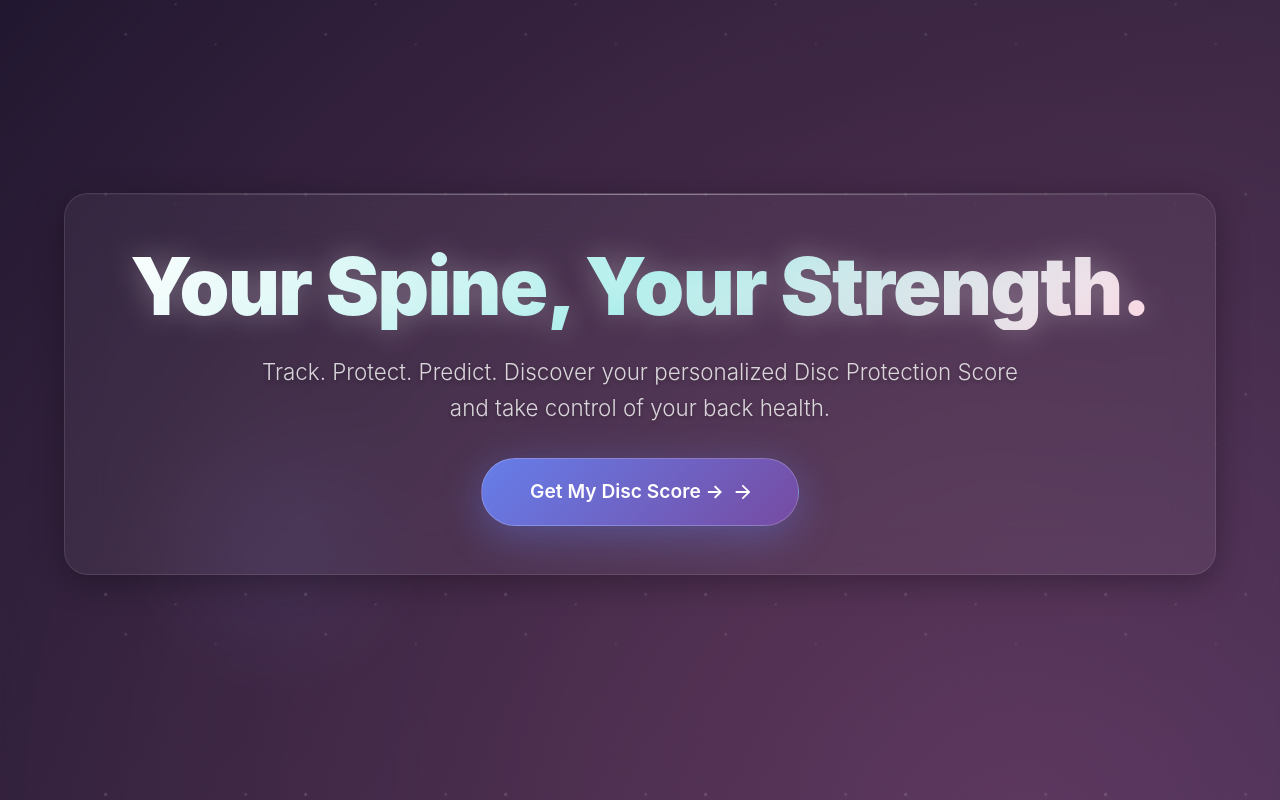
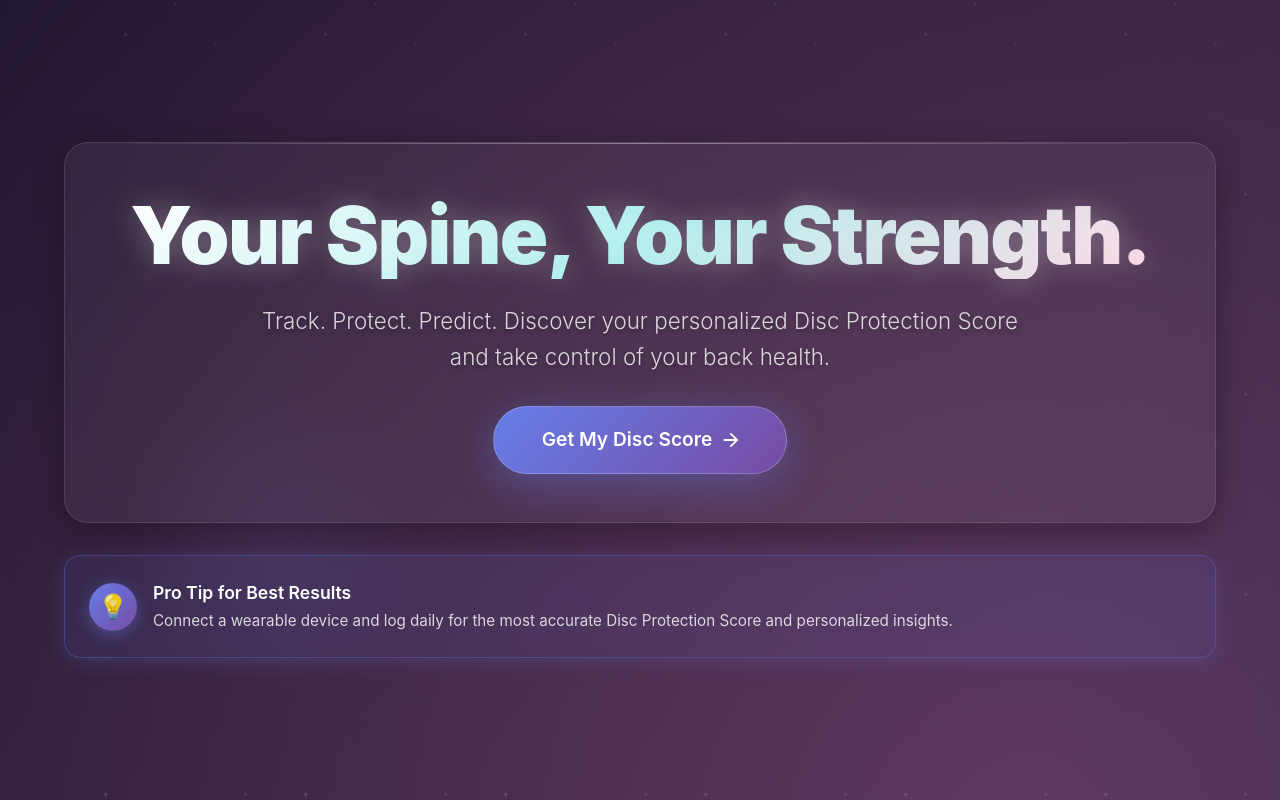
Before and after one commit to kabirshhaikh/fitspine-frontend, a React (Vite) app: page / in a window 1280 px wide. Built offline with nearby package versions, Linux system fonts and the light colour scheme; no server answers.

Commit message:
Added a new card on landings page to say wearable integration and manual entry will give best results. Added back to home page link on login and register page

```diff
--- a/src/pages/Landing.jsx
+++ b/src/pages/Landing.jsx
@@ -245,8 +245,63 @@ const Landing = () => {
                   },
                 }}
               >
-                Get My Disc Score →
+                Get My Disc Score
               </Button>
+            </Box>
+          </Box>
+
+          {/* Pro Tip Banner */}
+          <Box
+            sx={{
+              mt: 4,
+              p: 3,
+              background: 'rgba(102, 126, 234, 0.1)',
+              backdropFilter: 'blur(10px)',
+              border: '1px solid rgba(102, 126, 234, 0.3)',
+              borderRadius: '16px',
+              display: 'flex',
+              alignItems: 'center',
+              gap: 2,
+              boxShadow: '0 4px 20px rgba(102, 126, 234, 0.2)',
+            }}
+          >
+            <Box
+              sx={{
+                width: 48,
+                height: 48,
+                borderRadius: '50%',
+                background: 'linear-gradient(135deg, #667eea 0%, #764ba2 100%)',
+                display: 'flex',
+                alignItems: 'center',
+                justifyContent: 'center',
+                flexShrink: 0,
+                boxShadow: '0 4px 15px rgba(102, 126, 234, 0.4)',
+              }}
+            >
+              <Typography sx={{ fontSize: 24 }}>💡</Typography>
+            </Box>
+            <Box>
+              <Typography
+                variant="body1"
+                sx={{
+                  color: 'white',
+                  fontWeight: 600,
+                  fontSize: '1.1rem',
+                  mb: 0.5,
+                }}
+              >
+                Pro Tip for Best Results
+              </Typography>
+              <Typography
+                variant="body2"
+                sx={{
+                  color: 'rgba(255, 255, 255, 0.8)',
+                  fontSize: '0.95rem',
+                  lineHeight: 1.5,
+                }}
+              >
+                Connect a wearable device and log daily for the most accurate Disc Protection Score and personalized insights.
+              </Typography>
             </Box>
           </Box>
         </Container>
--- a/src/pages/auth/Login.jsx
+++ b/src/pages/auth/Login.jsx
@@ -166,6 +166,27 @@ const Login = () => {
         }}
       />
       <Container maxWidth="sm" sx={{ position: 'relative', zIndex: 2 }}>
+        {/* Back to Home Link */}
+        <Link
+          component={RouterLink}
+          to="/"
+          sx={{
+            display: 'inline-flex',
+            alignItems: 'center',
+            color: 'rgba(255, 255, 255, 0.8)',
+            textDecoration: 'none',
+            fontSize: '0.95rem',
+            mb: 3,
+            transition: 'all 0.3s ease',
+            '&:hover': {
+              color: 'white',
+              transform: 'translateX(-4px)',
+            },
+          }}
+        >
+          ← Back to Home
+        </Link>
+
         <Box sx={{ textAlign: 'center', mb: 6 }}>
           <Box
             sx={{
--- a/src/pages/auth/Register.jsx
+++ b/src/pages/auth/Register.jsx
@@ -345,6 +345,27 @@ const Register = () => {
         }}
       />
       <Container maxWidth="lg" sx={{ position: "relative", zIndex: 2 }}>
+        {/* Back to Home Link */}
+        <Link
+          component={RouterLink}
+          to="/"
+          sx={{
+            display: 'inline-flex',
+            alignItems: 'center',
+            color: 'rgba(255, 255, 255, 0.8)',
+            textDecoration: 'none',
+            fontSize: '0.95rem',
+            mb: 3,
+            transition: 'all 0.3s ease',
+            '&:hover': {
+              color: 'white',
+              transform: 'translateX(-4px)',
+            },
+          }}
+        >
+          ← Back to Home
+        </Link>
+
         <Box sx={{ textAlign: "center", mb: 6 }}>
           <Box
             sx={{
```
